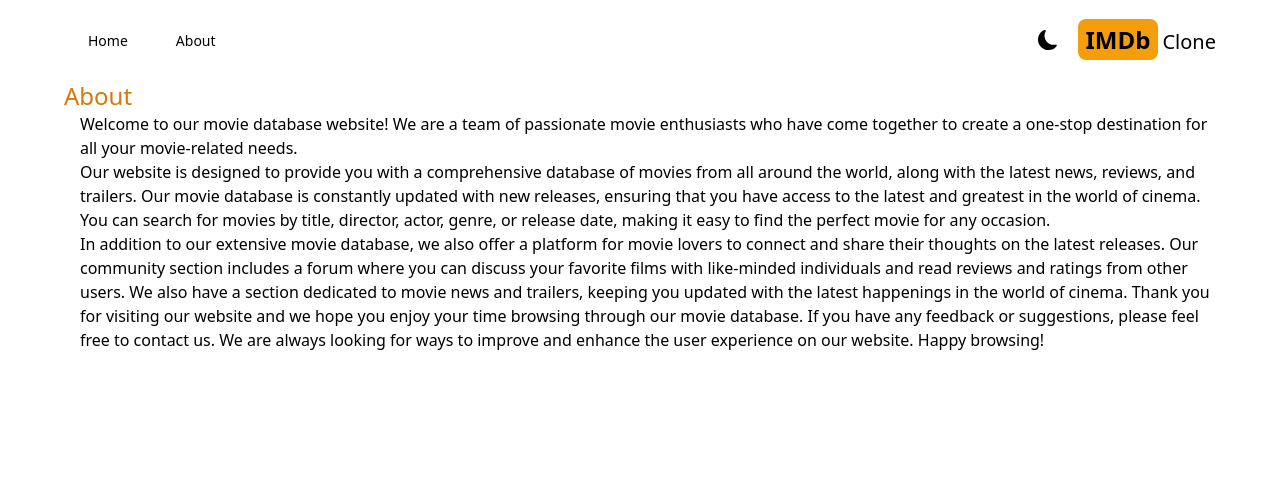
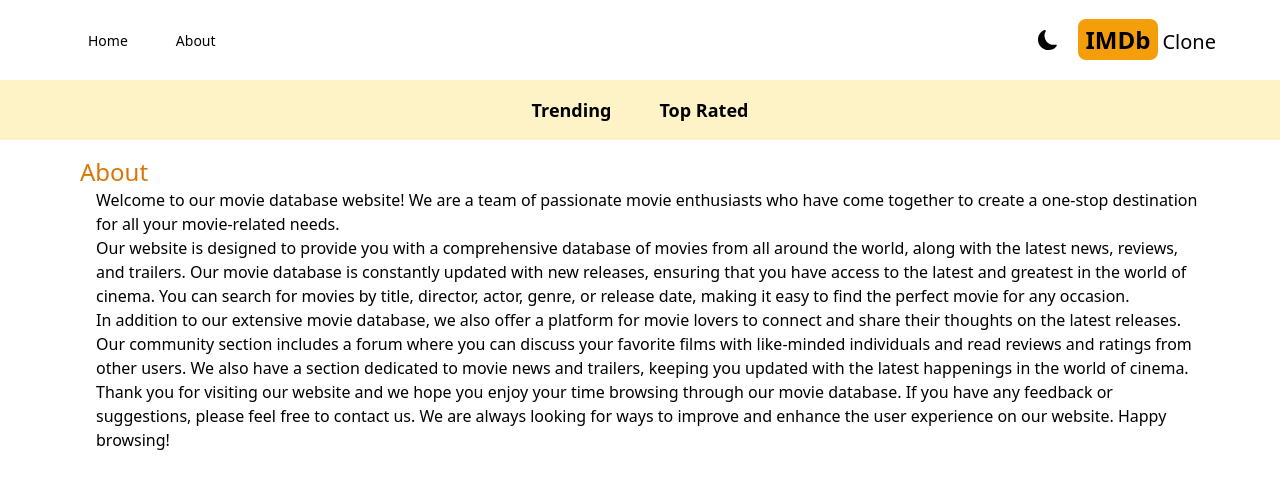
Before and after one commit to xout/imdb, a Next.js app: page /about in a window 1280 px wide. Shown: the top 488 px of the page. Built offline with nearby package versions, Linux system fonts and the light colour scheme.

Commit message:
navbar component

```diff
--- a/src/app/about/page.js
+++ b/src/app/about/page.js
@@ -1,6 +1,6 @@
 export default function About() {
     return (
-        <div className="max-w-6xl mx-auto space-x-4">
+        <div className="max-w-6xl mx-auto space-x-4 p-4">
             <h1 className="text-2xl font-medium text-amber-600">About</h1>
             <p>
                 Welcome to our movie database website! We are a team of passionate movie
--- a/src/app/layout.js
+++ b/src/app/layout.js
@@ -1,6 +1,7 @@
 import Header from '@/components/Header.jsx';
 import './globals.css';
 import Providers from './Providers.jsx';
+import Navbar from '@/components/Navbar';
 
 export default function RootLayout({ children }) {
   return (
@@ -12,6 +13,8 @@
 
           {/* Navbar */}
 
+          <Navbar />
+
           {/* SearchBox */}
 
           {children}
--- /dev/null
+++ b/src/components/Navbar.jsx
@@ -0,0 +1,10 @@
+import NavbarItem from "./NavbarItem";
+
+export default function Navbar() {
+    return (
+        <div className="flex justify-center dark:bg-gray-600 bg-amber-100 lg:text-lg p-4">
+            <NavbarItem title="Trending" param="fetchTrending" />
+            <NavbarItem title="Top Rated" param="fetchRated" />
+        </div>
+    )
+}
--- /dev/null
+++ b/src/components/NavbarItem.jsx
@@ -0,0 +1,18 @@
+"use client";
+
+import Link from "next/link";
+import { useSearchParams } from 'next/navigation';
+
+export default function NavbarItem({title, param}) {
+
+    const searchParams = useSearchParams();
+    const genre = searchParams.get("genre");
+
+    return (
+        <div>
+            <Link className={`m-4 hover:text-amber-600 font-semibold p-2 ${genre && genre === param && "underline underline-offset-8 decoration-4 decoration-amber-500 rounded-lg"}`} href={`/?genre=${param}`}>
+                {title}
+            </Link>
+        </div>
+    )
+}
```
